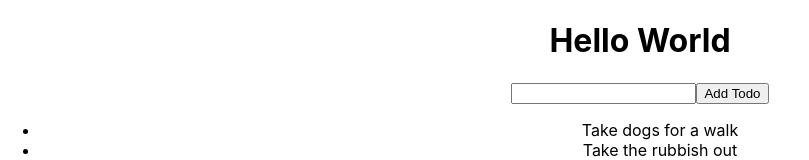
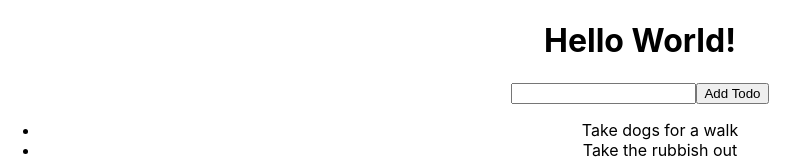
Before and after one commit to Gavriil84/React-Todo-Fb, a React (Create React App) app: page / in a window 1280 px wide. Shown: the top 160 px of the page, without its empty margins (0-809 px from the left). Built offline with nearby package versions, Linux system fonts and the light colour scheme.

Commit message:
first commit

```diff
--- a/src/App.js
+++ b/src/App.js
@@ -6,7 +6,7 @@ function App() {
 
   return (
     <div className="App">
-      <h1>Hello World</h1>
+      <h1>Hello World!</h1>
       <input />
       <button>Add Todo</button>
 
```
